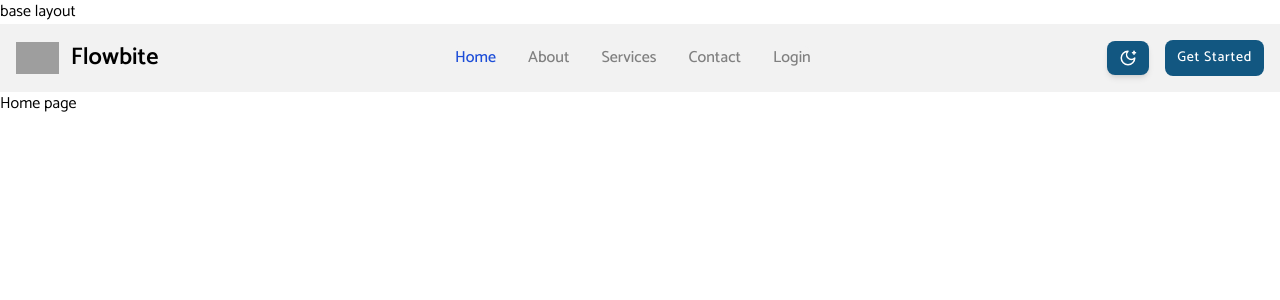
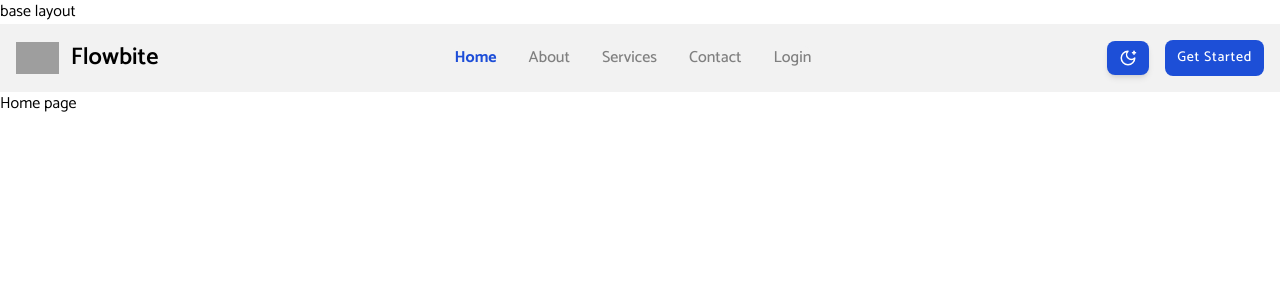
Before and after one commit to Muneeb-Mughal-Dev/react-boilerplate, a React (Vite) app: page / in a window 1280 px wide. Shown: the top 300 px of the page. Built offline with nearby package versions, Linux system fonts and the light colour scheme; no server answers; grey boxes are pictures that could not be loaded.

Commit message:
Update theme

```diff
--- a/src/assets/styles/global-colors.css
+++ b/src/assets/styles/global-colors.css
@@ -11,7 +11,7 @@
   --foreground-variant-light: 0, 0%, 50%;
   --foreground-variant-dark: 0, 0%, 30%;
 
-  --primary: 203, 75%, 29%;
+  --primary: 224, 76%, 48%;
   --primary-variant-dark: 193, 100%, 22%;
   --primary-variant-light: 192, 100%, 31%;
 
@@ -41,7 +41,7 @@
   --foreground-variant-light: 0, 0%, 50%;
   --foreground-variant-dark: 0, 0%, 85%;
 
-  --primary: 203, 75%, 29%;
+  --primary: 224, 76%, 48%;
   --primary-variant-dark: 193, 100%, 22%;
   --primary-variant-light: 192, 100%, 31%;
 
--- a/src/layouts/appRootLayout/components/AppNavbar.tsx
+++ b/src/layouts/appRootLayout/components/AppNavbar.tsx
@@ -55,7 +55,7 @@ export const AppNavbar = () => {
             <li>
               <Link
                 to="/"
-                className="block py-2 px-3 md:p-0 text-foreground bg-blue-700 rounded md:bg-transparent md:text-blue-700"
+                className="block py-2 px-3 md:p-0 text-foreground font-bold bg-blue-700 rounded md:bg-transparent md:text-blue-700"
               >
                 Home
               </Link>
```
